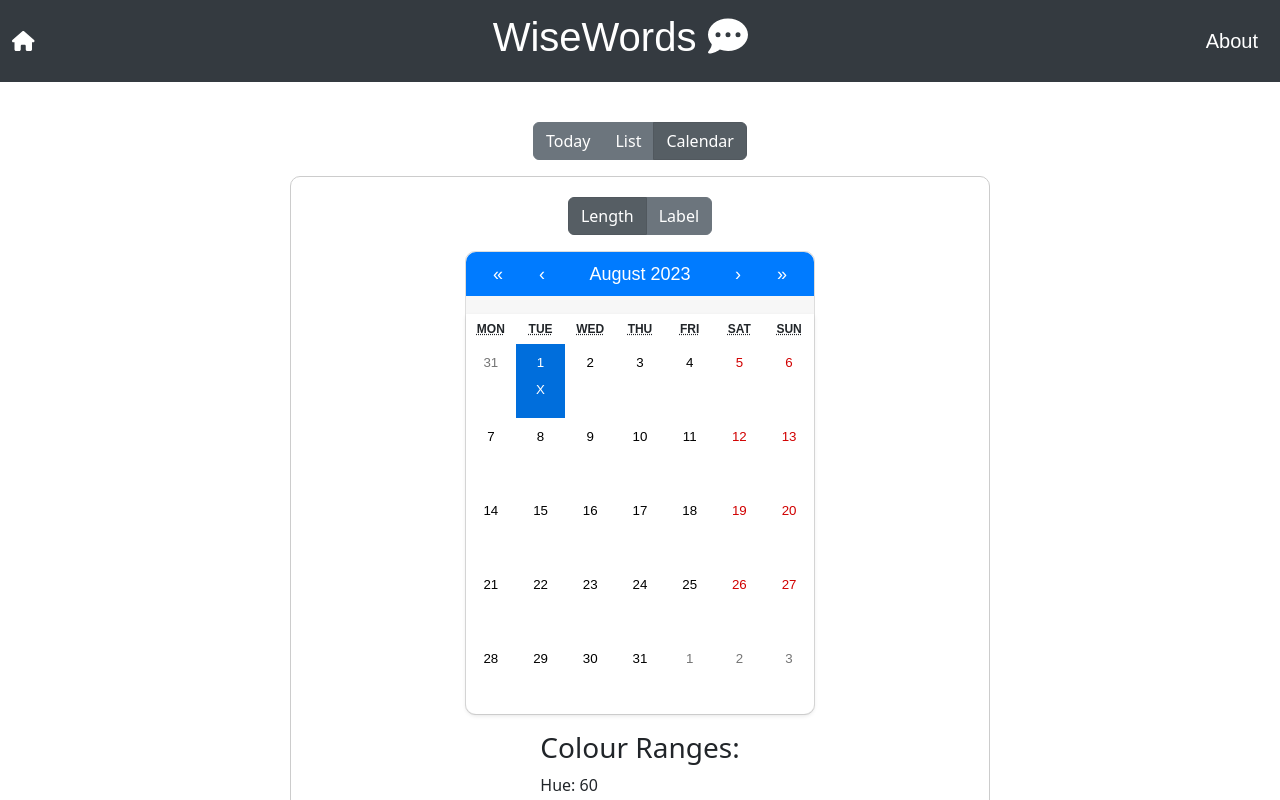
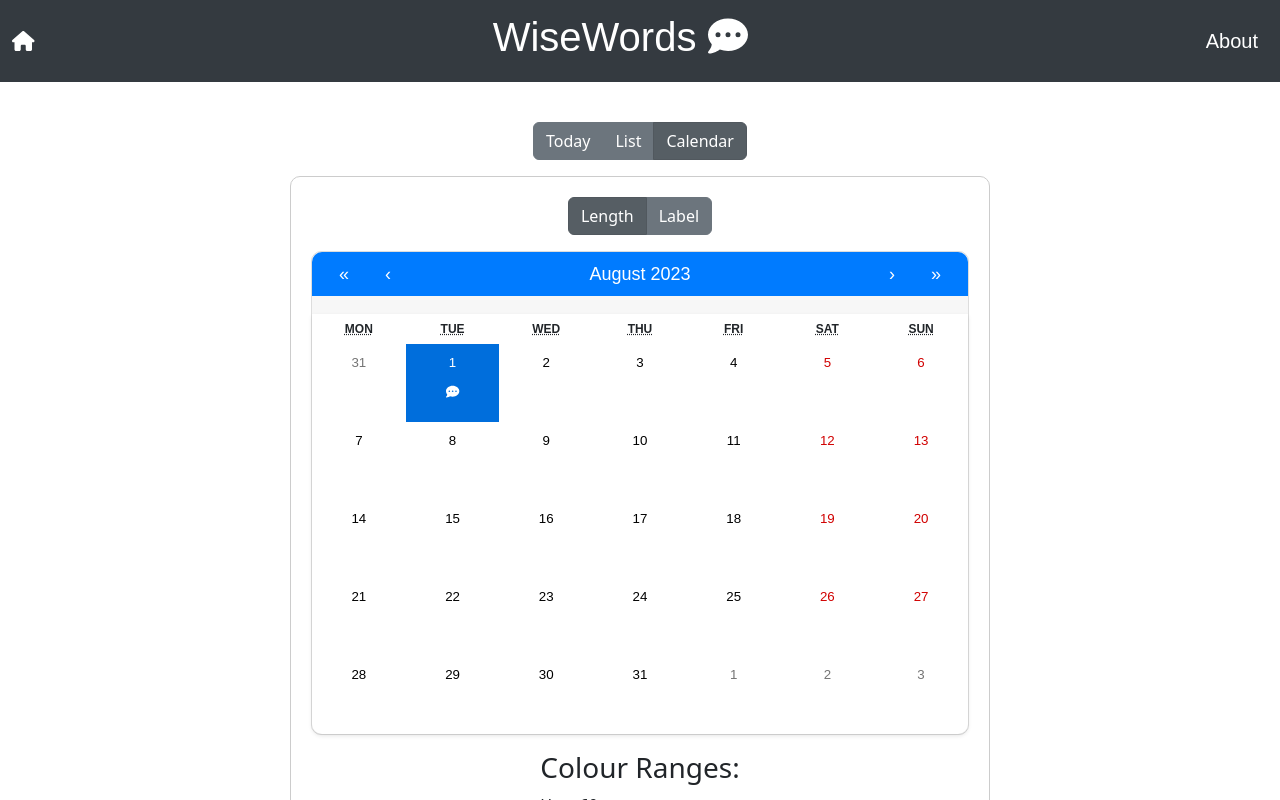
Before and after one commit to lambley/journal-frontend, a React (Create React App) app: page / in a window 1280 px wide. Both pictures are taken after a click on the button "Calendar". Shown: the top 800 px of the page. Built offline with nearby package versions, Linux system fonts and the light colour scheme; no server answers.

Commit message:
update calendar css

```diff
--- a/src/Components/Calendar.tsx
+++ b/src/Components/Calendar.tsx
@@ -6,6 +6,8 @@ import { IPost } from '../types/data.js';
 import moment, { Moment } from 'moment';
 import { Post } from './Post';
 import { ButtonGroup, Button, Form } from 'react-bootstrap';
+import { FontAwesomeIcon } from '@fortawesome/react-fontawesome';
+import { faCommentDots } from '@fortawesome/free-solid-svg-icons';
 
 type ValuePiece = Date | null;
 
@@ -204,6 +206,7 @@ export const MyCalendar = () => {
       </ButtonGroup>
       <div className='mb-3 mt-3'>
         <Calendar
+          className={'calendar'}
           onChange={()=>handleDayClick}
           value={value}
           onClickDay={(value, event) => {
@@ -217,15 +220,17 @@ export const MyCalendar = () => {
                 style={{
                   backgroundColor,
                   borderRadius: '8px',
-                  width: '36px',
-                  height: '36px',
+                  width: '40px',
+                  height: '40px',
                   display: 'flex',
                   justifyContent: 'center',
                   alignItems: 'center',
                   color: 'white',
+                  marginLeft: 'auto',
+                  marginRight: 'auto',
                 }}
                 >
-                X
+                <FontAwesomeIcon icon={faCommentDots} />
               </div>
             );
           }}
--- a/src/stylesheets/calendar.css
+++ b/src/stylesheets/calendar.css
@@ -1,3 +1,6 @@
+.calendar {
+  width: 100% !important;
+}
 .calendar-container {
   max-width: 700px;
   margin: 0 auto;
@@ -57,7 +60,3 @@
   background-color: #fff;
   box-shadow: 0 2px 4px rgba(0, 0, 0, 0.1);
 }
-
-.calendar-tile {
-  /* Customize the calendar tile appearance */
-}
```
